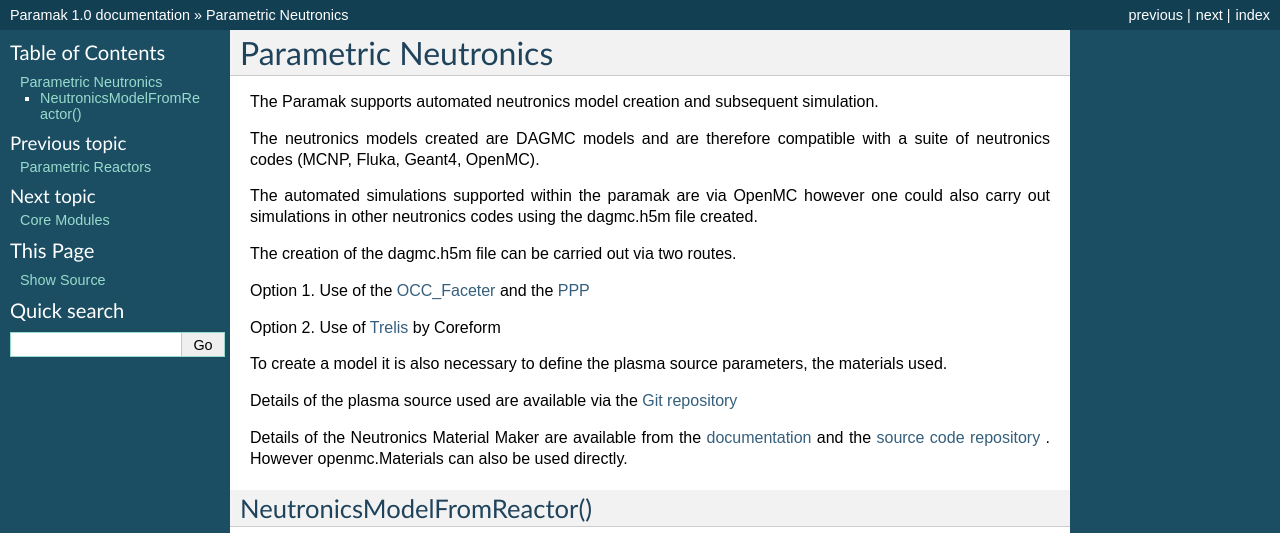
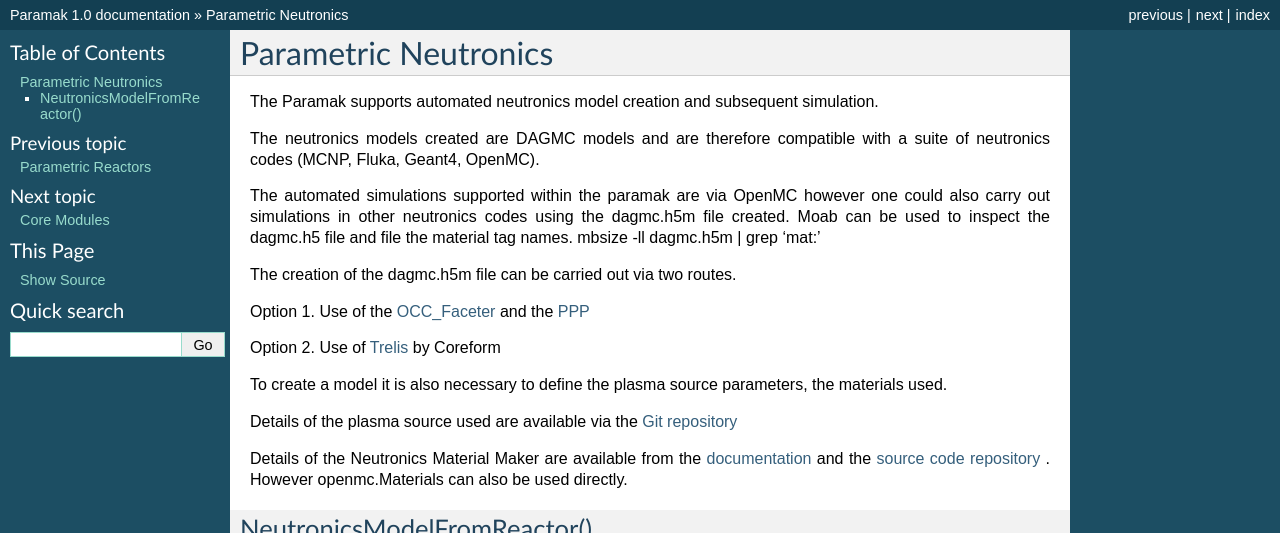
Before and after one commit to fusion-energy/paramak, a Sphinx documentation site: the page built from docs/source/paramak.parametric_neutronics.rst, in a window 1280 px wide, cut to the strip 0-533 px from the top of the page. Built offline with Sphinx 7.4.7, drawn with Linux system fonts in a browser that asks for light colours.

Commit message:
added moab cmd for getting mats

```diff
--- a/docs/source/paramak.parametric_neutronics.rst
+++ b/docs/source/paramak.parametric_neutronics.rst
@@ -9,7 +9,8 @@ with a suite of neutronics codes (MCNP, Fluka, Geant4, OpenMC).
 
 The automated simulations supported within the paramak are via OpenMC however one
 could also carry out simulations in other neutronics codes using the dagmc.h5m
-file created.
+file created. Moab can be used to inspect the dagmc.h5 file and file the
+material tag names. mbsize -ll dagmc.h5m | grep 'mat:'
 
 The creation of the dagmc.h5m file can be carried out via two routes.
 
```
